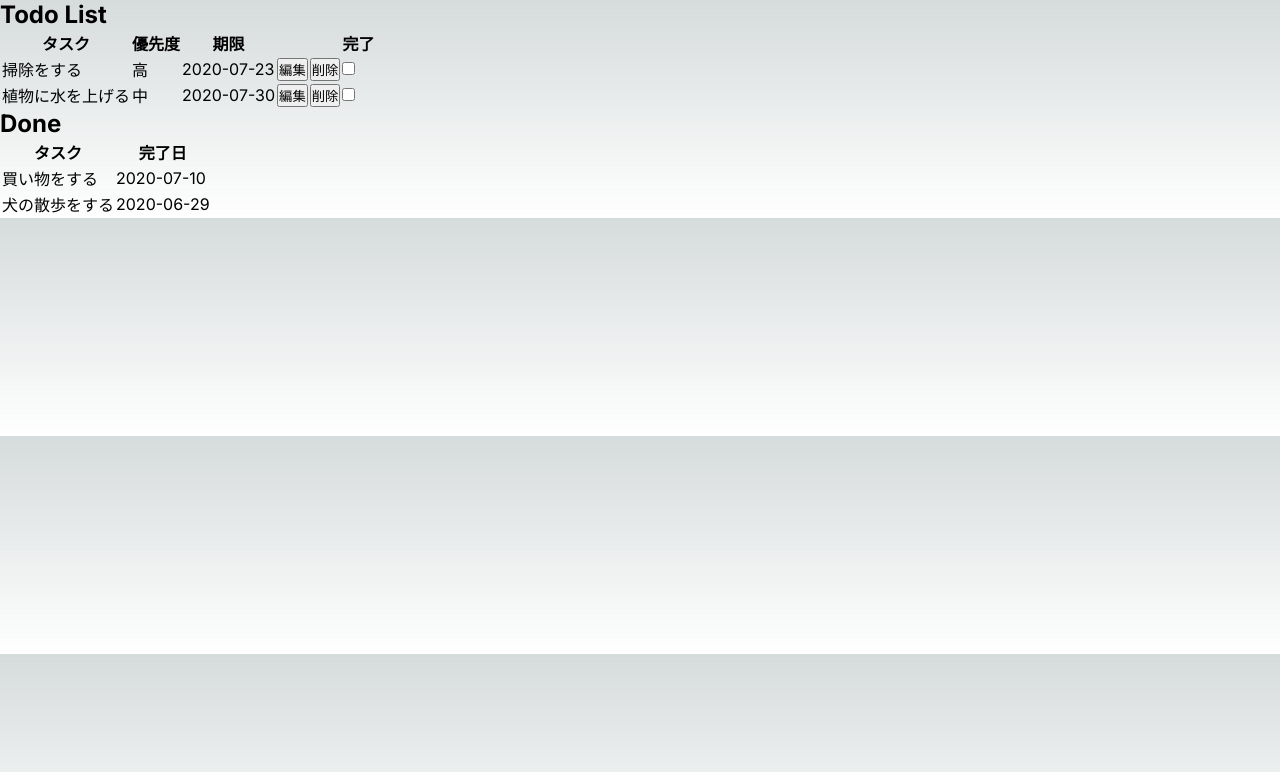
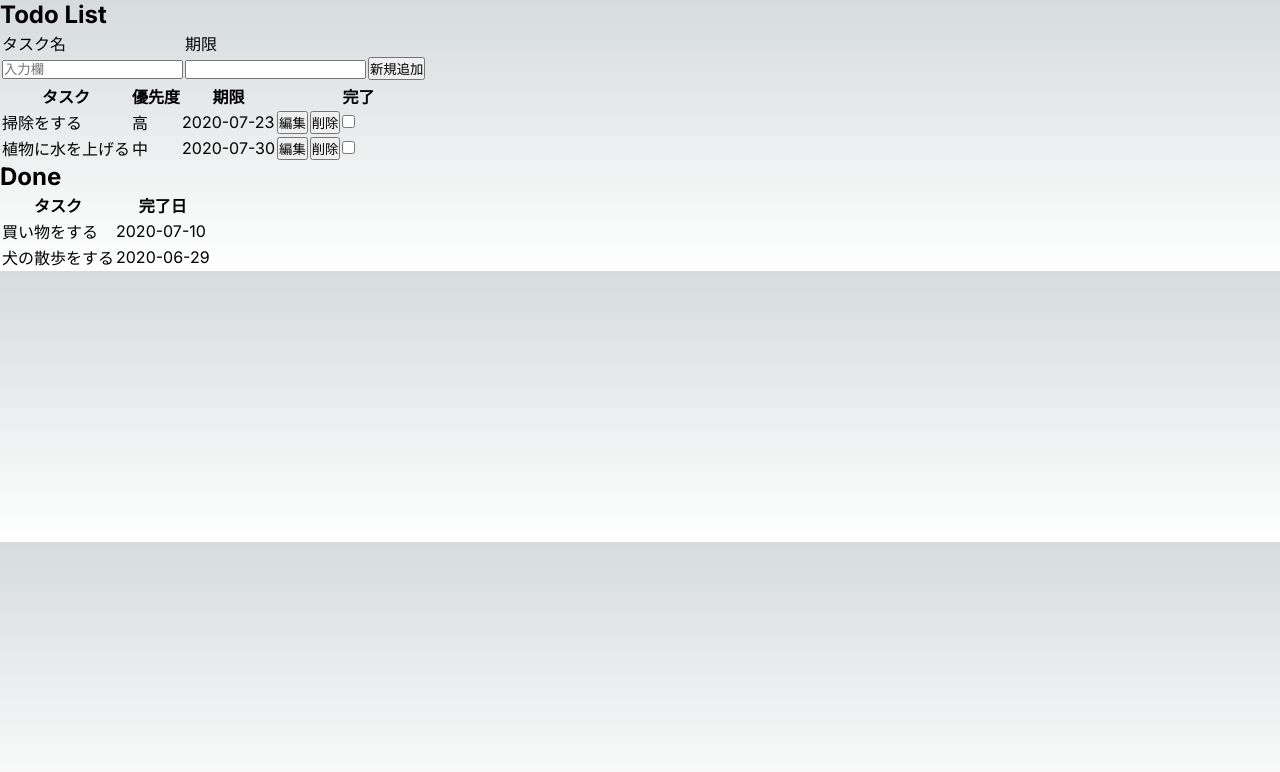
Before and after one commit to YinKa629/nextjs-sample-todo-app, a Next.js app: page / in a window 1280 px wide. Shown: the top 772 px of the page. Built offline with nearby package versions, Linux system fonts and the light colour scheme.

Commit message:
タスク新規追加実装（リファクタ要）

```diff
--- a/src/app/page.tsx
+++ b/src/app/page.tsx
@@ -1,4 +1,4 @@
-" use client";
+"use client";
 
 import { v4 as uuidv4 } from "uuid";
 import { useState } from "react";
@@ -62,23 +62,54 @@ function getPriorityLabel(priority: number) {
 
 function TodoTable() {
   // 修正点：第一引数はtodoData、第二引数はtodoDate全体を書き換える関数、useStateの引数にはtodoDateを入れる
-  const [todoItems, setTodoItems] = useState(todoData);
-  const [task, setTask] = useState("");
+  const [todoItems, setTodoItems] = useState<TodoItem[]>(todoData);
+  const [task, setTask] = useState<string>("");
+
+  const changeTask = (e: React.ChangeEvent<HTMLInputElement>) => {
+    setTask(e.target.value);
+  };
 
   const addTodoItems = () => {
+    // e.preventDefault(); 必要かどうか不明
+    if (task === "") return;
+
     setTodoItems((todoItems) => [
       ...todoItems,
       { id: uuidv4(), taskName: task, completed: false },
     ]);
+
     setTask("");
   };
 
   return (
     <div>
       <h2>Todo List</h2>
-      {/* <form onSubmit={addTodoItems}>
-        <input value={task} placeholder="入力欄" />
-      </form> */}
+      <table>
+        <thead>
+          <tr>
+            <td>タスク名</td>
+            <td>期限</td>
+          </tr>
+        </thead>
+        <tbody>
+          <tr>
+            <td>
+              <input
+                type="text"
+                value={task}
+                onChange={changeTask}
+                placeholder="入力欄"
+              />
+            </td>
+            <td>
+              <input type="text"></input>
+            </td>
+            <td>
+              <button onClick={addTodoItems}>新規追加</button>
+            </td>
+          </tr>
+        </tbody>
+      </table>
       <table>
         <thead>
           <tr>
```
